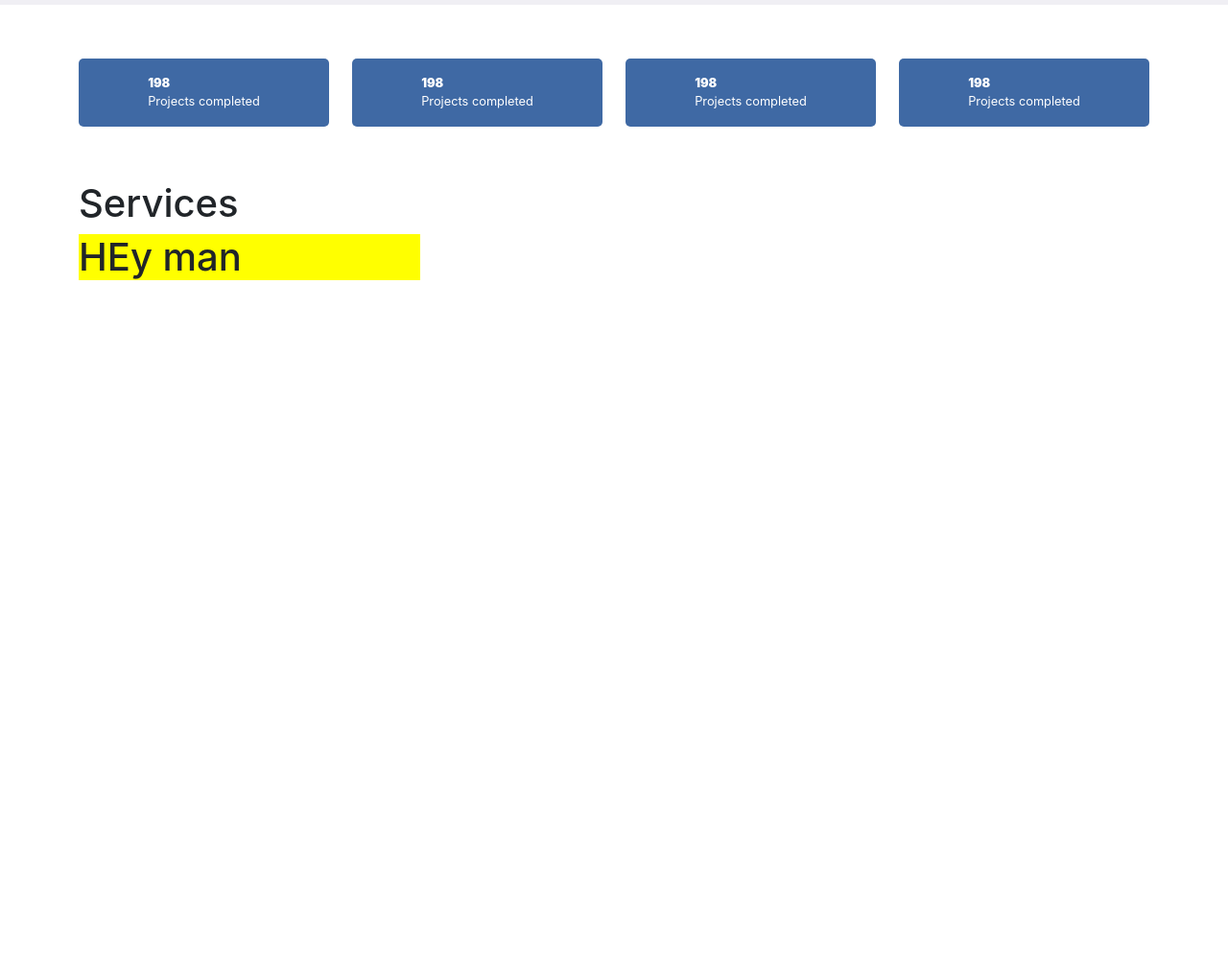
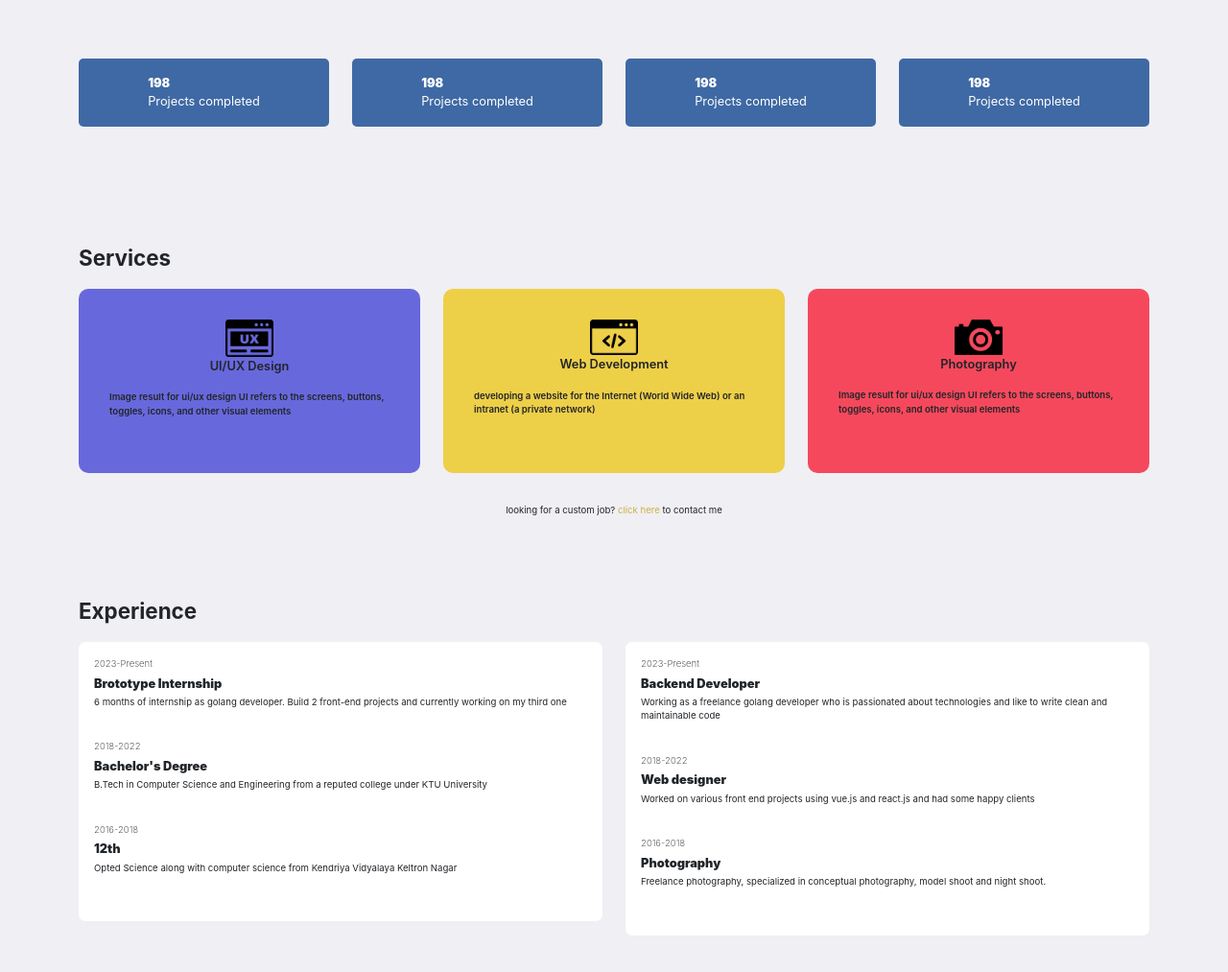
Before and after one commit to abhinandkakkadi/PORTFOLIO-WEBSITE, a plain HTML site: page index.html in a window 1280 px wide. Shown: the part 867-1880 px from the top of the page at 96% size. Before the commit the page ends 1167 px from the top, so only its background shows below. Drawn offline with nearby package versions, Linux system fonts and the light colour scheme.

Commit message:
completed static part of the website

```diff
--- a/index.html
+++ b/index.html
@@ -189,24 +189,104 @@
 
       <div class="container">
         <div class="service-heading">
-          <p class="h1">Services</p>
+          <p class="service-head">Services</p>
         </div>
         <div class="box-container row">
-          <div class="col">
-            <div class="box-service">
-              <h1>HEy man</h1>
+          <div class=" col-md-4">
+            <div class="box-service box-ui d-flex flex-column align-items-center">
+              <img src="./images/ui-ux.png" width="50px" alt="">
+              <p>UI/UX Design</p>
+              <p>
+                Image result for ui/ux design
+                UI refers to the screens, buttons, toggles, icons, and other visual elements</p>
             </div>
           </div>
-          <div class="col">
-            <div class="box-service"></div>
+          <div class=" col-md-4">
+            <div class="box-service box-web d-flex flex-column align-items-center">
+              <img src="./images/devolopment.png" width="50px" alt="">
+              <p>Web Development</p>
+              <p>
+               developing a website for the Internet (World Wide Web) or an intranet (a private network)</p>
+            </div>
           </div>
-          <div class="col">
-            <div class="box-service"></div>
+          <div class="col-md-4">
+            <div class="box-service box-photo d-flex flex-column align-items-center">
+              <img src="./images/camera.png" width="50px" alt="">
+              <p>Photography</p>
+              <p>
+                Image result for ui/ux design
+                UI refers to the screens, buttons, toggles, icons, and other visual elements</p>
+            </div>
+          </div>
+        </div>
+        <div class="service-bottom">
+          <p class="service-last">looking for a custom job? <a href="https://www.linkedin.com/in/abhinand-kakkadi-300036129/" target="_blank">click here</a>  to contact me </p>
+        </div>
+
+      </div>
+    </section>
+
+    <!-- EXPERIENCE -->
+
+    <section class="experience-section">
+
+
+      <div class="container">
+        <div class="experience-head">
+          <p class="experience-heading">Experience </p>
+        </div>
+        <div class="ebox-container row">
+          <div class=" col-md-6">
+            <div class="ebox box1">
+              <div class="education">
+                <p>2023-Present</p>
+                <p>Brototype Internship</p>
+                <p>6 months of internship as golang developer. Build 2 front-end projects and currently working on my third one</p>
+              </div>
+              <div class="education">
+                <p>2018-2022</p>
+                <p>Bachelor's Degree</p>
+                <p>B.Tech in Computer Science and Engineering from a reputed college under KTU University </p>
+              </div>
+              <div class="education">
+                <p>2016-2018</p>
+                <p>12th</p>
+                <p>Opted Science along with computer science from Kendriya Vidyalaya Keltron Nagar</p>
+              </div>
+            </div>
+
+          </div>
+          <div class="col-md-6">
+            <div class="ebox box1">
+              <div class="education">
+                <p>2023-Present</p>
+                <p>Backend Developer</p>
+                <p>Working as a freelance golang developer who is passionated about technologies and like to write clean and maintainable code</p>
+              </div>
+              <div class="education">
+                <p>2018-2022</p>
+                <p>Web designer</p>
+                <p> Worked on various front end projects using vue.js and react.js and had some happy clients</p>
+              </div>
+              <div class="education">
+                <p>2016-2018</p>
+                <p>Photography</p>
+                <p>Freelance photography, specialized in conceptual photography, model shoot and night shoot. </p>
+              </div>
+            </div>
           </div>
         </div>
       </div>
     </section>
 
+
+
+
+
+        </div>
+      </div>
+
+    </section>
 
     <script
       src="https://cdn.jsdelivr.net/npm/@popperjs/core@2.11.6/dist/umd/popper.min.js"
--- a/style.css
+++ b/style.css
@@ -6,6 +6,9 @@
 }
 html {
   font-size: 16px;
+}
+body {
+  background-color: #f0eff4;
 }
 .header {
   background-color: #323150;
@@ -86,6 +89,7 @@ html {
 
 .accomplishment {
   font-size: 0.8rem;
+  background-color: #f0eff4;
 }
 
 .a-values > p {
@@ -108,6 +112,107 @@ html {
 }
 
 /* SERVICES */
+
+.service-sectoins {
+  background-color: #f0eff4;
+  padding-bottom: 4rem;
+  padding-top: 4rem;
+}
 .box-service {
-  background-color: yellow;
+  font-size: 0.8rem;
+  font-weight: 600;
+  padding: 2rem;
+  border-radius: 10px;
+  height: 12rem;
+  margin-bottom: 2rem;
 }
+
+.box-ui {
+  background-color: #6868dd;
+}
+.box-web {
+  background-color: #eecf48;
+}
+.box-photo {
+  background-color: #f6485c;
+}
+
+.box-service > p:first-child {
+  font-size: 0.8rem;
+  margin: 0;
+  padding: 0;
+}
+
+.box-service > p:last-child {
+  font-size: 0.6rem;
+  margin: 0;
+  padding: 0;
+}
+
+.service-head {
+  font-size: 1.4rem;
+  font-weight: 700;
+}
+
+.service-last {
+  font-size: 0.6rem;
+  text-align: center;
+}
+.service-last > a {
+  text-decoration: none;
+  color: #cab245;
+}
+
+/* EXPERIENCE */
+
+.experience-section {
+  background-color: #f0eff4;
+  margin-bottom: 5rem;
+}
+
+.ebox {
+  background-color: white;
+  padding: 1rem;
+  border-radius: 7px;
+  margin-bottom: 2rem;
+}
+
+/* EXPERIENCE */
+
+.experience-heading {
+  font-size: 1.4rem;
+  font-weight: 700;
+}
+
+.education {
+  padding-bottom: 2rem;
+  font-size: 0.8rem;
+}
+
+.education > p {
+  margin: 0;
+  padding: 0;
+}
+.education > p:first-child {
+  font-size: 0.6rem;
+  font-weight: 200;
+  padding-bottom: 0.2rem;
+}
+
+.education > p:nth-child(2) {
+  font-weight: 900;
+  padding-bottom: 0.2rem;
+}
+
+.education > p:last-child {
+  font-size: 0.6rem;
+}
+
+/* WORK DONE */
+.boxw {
+  margin-bottom: 1rem;
+}
+
+.work-images {
+  border-radius: 50%;
+}
```
Also changed, not shown: images/camera.png (added), images/devolopment.png (added), images/go.png (added), images/html.png (added), images/pngegg (1).png (added), images/premiere-pro.png (added), images/ui-ux.png (added), images/work-3.png (added), images/work1.png (added), images/work3.png (added), images/—Pngtree—business technology sense point line_4056429.png (added), 1 other file.
